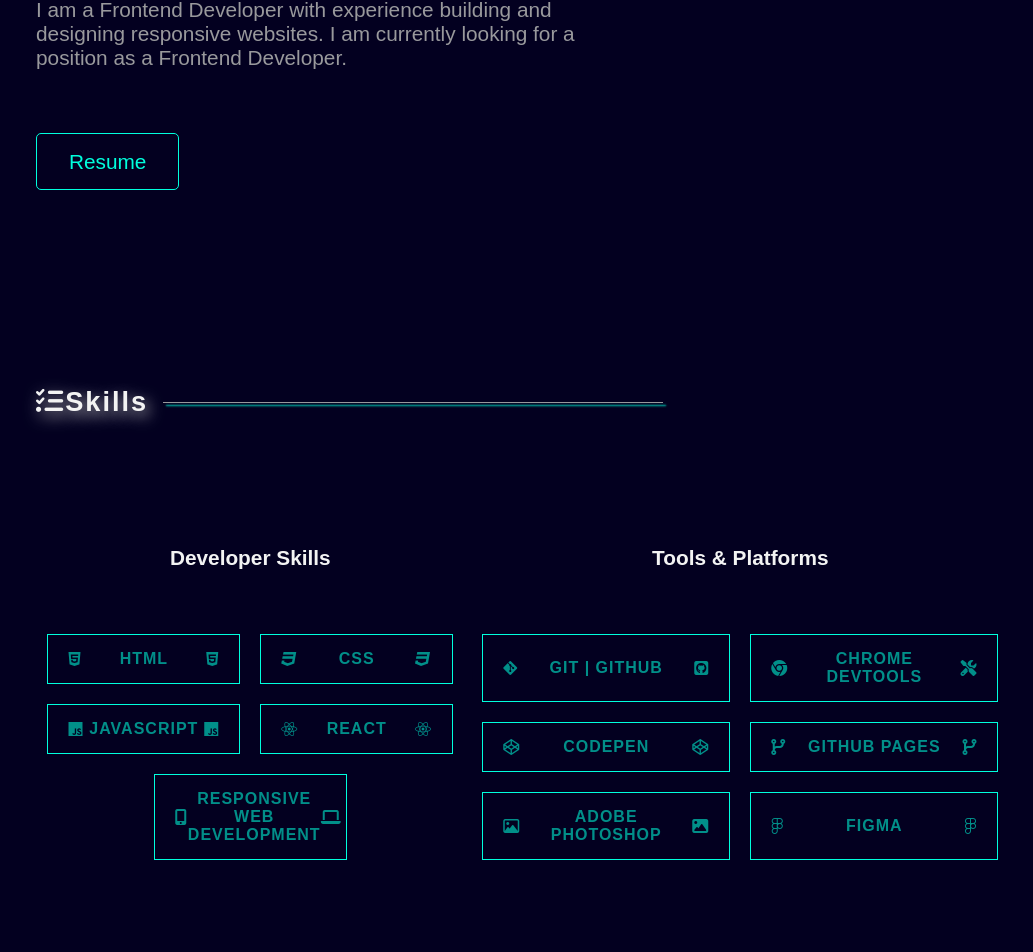
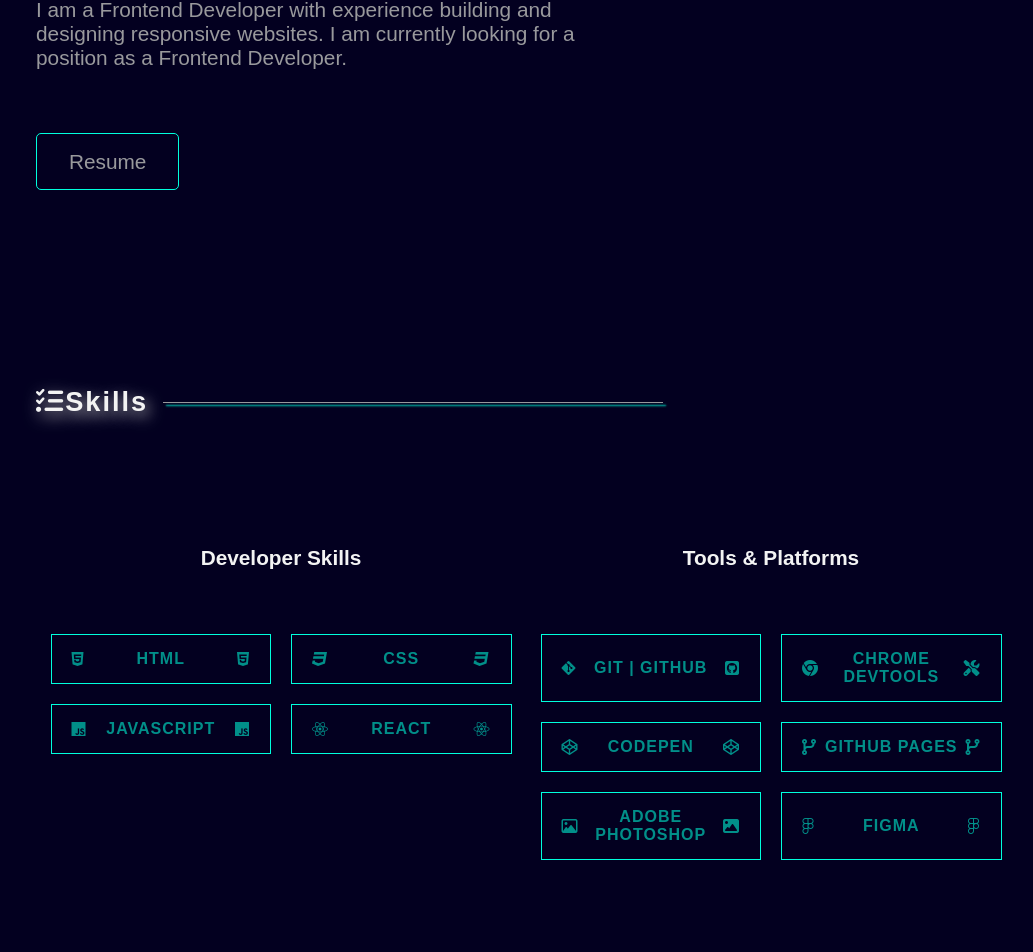
Before and after one commit to TroyRichardsDA/Portfolio-React-Revamp, a React (Create React App) app: page / in a window 1280 px wide. Shown: the part 478-1430 px from the top of the page, without its empty margins (114-1147 px from the left). Built offline with nearby package versions, Linux system fonts and the light colour scheme.

Commit message:
Resume Hover changed

```diff
--- a/src/Components/Nav.js
+++ b/src/Components/Nav.js
@@ -37,7 +37,7 @@ function Nav({logo}) {
     return (
         <nav id="nava">
             <div className="navbar">
-                <a href="#header" className='homeBtn'>
+                <a href="/" className='homeBtn'>
                     <img id='logo' src={logo} />
                 </a>
                 <div className='dropdown'>
--- a/src/Components/Skills.js
+++ b/src/Components/Skills.js
@@ -10,10 +10,9 @@ export function Skills() {
           <p className="skill"><i className="fab fa-css3"></i> CSS <i className="fab fa-css3"></i></p>
           <p className="skill"><i class="fab fa-js"></i> JavaScript <i className="fab fa-js"></i></p>
           <p className="skill"><i className="fab fa-react"></i> React <i className="fab fa-react"></i> </p>
-          <p className="skill"><i className="fas fa-mobile-alt"></i> Responsive Web Development <i className="fas fa-laptop"></i></p>
         </div>
       </div>
-      <div className="tool-container">
+      <div className="tools-container">
         <h3 className="tool-subheader">Tools & Platforms</h3>
         <div className="tools-wrap">
           <p className="tool"><i className="fab fa-git-alt"></i> Git | GitHub <i className="fab fa-github-square"></i></p>
--- a/src/index.css
+++ b/src/index.css
@@ -39,6 +39,13 @@ a {
   width: 85%;
   margin: 0 auto;
 }
+
+/*======================
+
+ScrollBar
+
+=====================*/
+
 
 /*======================
 
@@ -111,7 +118,9 @@ nav {
 .close-button {
   text-align: right;
   padding-bottom: 3rem;
+  transition: all .5;
 }
+
 
 
 
@@ -169,9 +178,15 @@ header {
 
 .header-resume {
   border: 1px solid var(--highlightColor);
-  color: var(--highlightColor);
+  color: var(--mainTextColor);
   padding: 1rem 2rem;
   border-radius: 5px;
+  transition: all .5s;
+}
+
+.header-resume:hover {
+  border: 1px solid var(--dimHighlightColor);
+  color: var(--highlightColor);
 }
 
 
@@ -575,6 +590,11 @@ Tablet
     color: var(--highlightColor);
     padding: 1rem 1.3rem;
     border-radius: 5px;
+    transition: all .5s;
+  }
+
+  .resume-nav:hover {
+    border: 1px solid var(--dimHighlightColor);
   }
 
   /*====================
@@ -773,14 +793,22 @@ Desktop
 
   =================*/
 
+  .skills-header::after {
+    width: 500px;
+  }
+
   .skills-content {
     display: flex;
     margin: 4rem 0;
   }
 
-  .skills-header::after {
-    width: 500px;
+  .skills-container,
+  .tools-container {
+    flex-basis: 0;
+    flex-grow: 1;
   }
+
+
 
   .skill,
   .tool {
```
